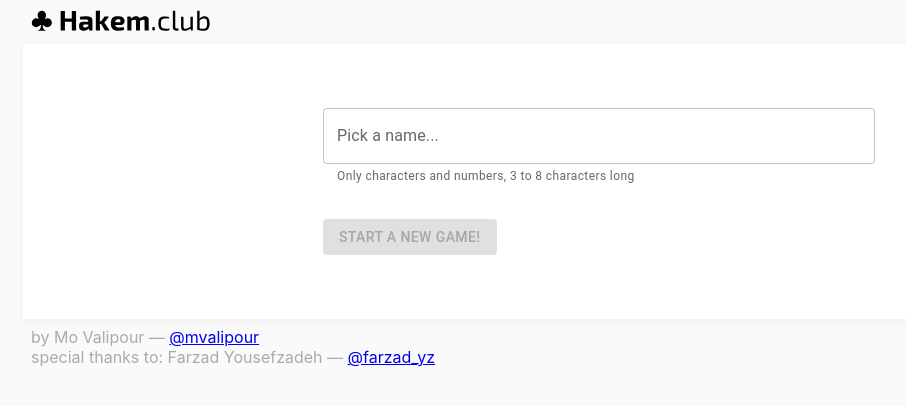
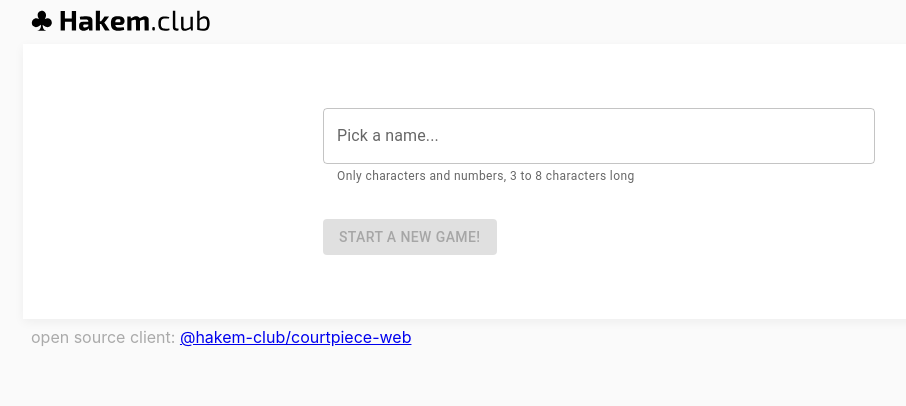
Before and after one commit to hakem-club/courtpiece-web, a React (Vite) app: page / in a window 1280 px wide. Shown: the top 406 px of the page, without its empty margins (41-947 px from the left). Built offline with nearby package versions, Linux system fonts and the light colour scheme.

Commit message:
change footer text

```diff
--- a/src/main.tsx
+++ b/src/main.tsx
@@ -14,8 +14,7 @@ ReactDOM.render(
         <App />
       </Box>
       <Box sx={{ margin: 1, color: '#aaa' }}>
-        <div>by Mo Valipour — <a href='https://twitter.com/mvalipour'>@mvalipour</a></div>
-        <div>special thanks to: Farzad Yousefzadeh — <a href='https://twitter.com/farzad_yz'>@farzad_yz</a></div>
+        <div>open source client: <a href='https://github.com/hakem-club/courtpiece-web'>@hakem-club/courtpiece-web</a></div>
       </Box>
     </Container>
   </React.StrictMode>,
```
